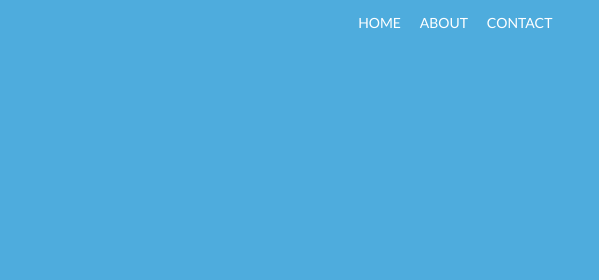
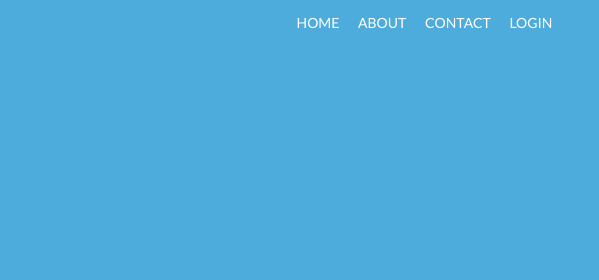
Before and after one commit to Saddamshah/Meet-Perth, a plain HTML site: page index.html in a window 1280 px wide. Shown: the top 280 px of the page, 558-1157 px from the left. Drawn offline with Linux system fonts and the light colour scheme; a web font is replaced by a local one.

Commit message:
add login

```diff
--- a/index.html
+++ b/index.html
@@ -20,6 +20,7 @@
                 <li class="list-item">HOME</li>
                 <li class="list-item">ABOUT</li>
                 <li class="list-item">CONTACT</li>
+                <li class="list-item">LOGIN</li>
             </ul>
         </div>
         <div id="landing-section-text">
```
